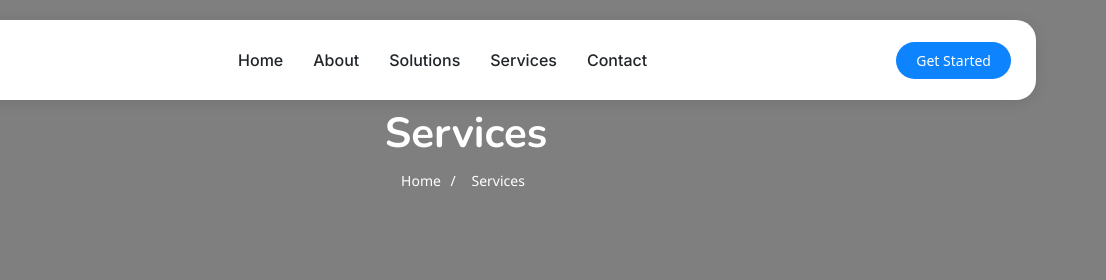
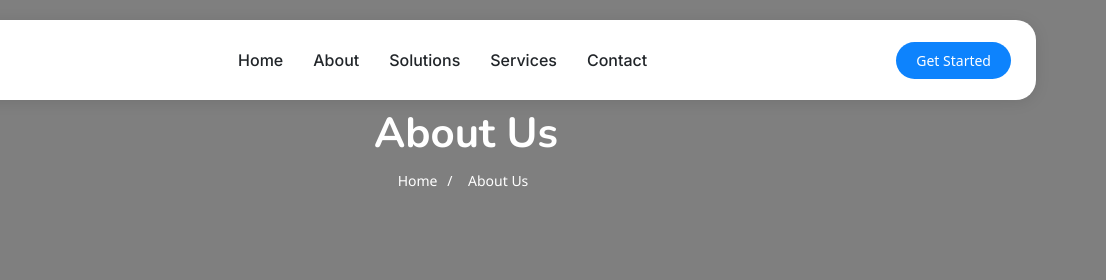
Before and after one commit to Akash5303/MyITStech, a plain HTML site: page about.html in a window 1280 px wide. Shown: the top 280 px of the page, 174-1280 px from the left. Drawn offline with nearby package versions, Linux system fonts and the light colour scheme.

Commit message:
Update about.html

```diff
--- a/about.html
+++ b/about.html
@@ -30,12 +30,12 @@
   <div id="pageBanner-overlay" style="position:absolute; top:0; left:0; width:100%; height:100%; background:rgba(0,0,0,0.5);"></div>
 
   <div id="pageBanner-container" style="position:relative; z-index:1;">
-    <h1 id="pageBanner-title">Services</h1>
+    <h1 id="pageBanner-title">About Us</h1>
     <!-- <p id="pageBanner-subtitle">Driving innovation with technology, passion, and expertise</p> -->
     <nav id="pageBanner-breadcrumb">
       <a href="/service.html" style="color:#fff; text-decoration:none;">Home</a>
       <span>/</span>
-      <span>Services</span>
+      <span>About Us</span>
     </nav>
   </div>
 </section>
```
